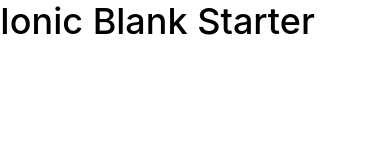
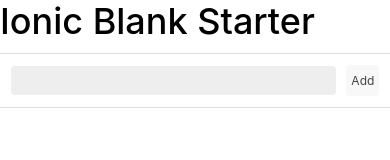
Before and after one commit to huangbop/todo, a website: page www/index.html in a window 390 px wide. Drawn offline with Linux system fonts and the light colour scheme; some packages are replaced by stand-ins of ours; files that its build step writes are made by us from their sources.

Commit message:
Input Add

```diff
--- a/www/index.html
+++ b/www/index.html
@@ -9,8 +9,8 @@
     <link href="css/style.css" rel="stylesheet">
 
     <!-- IF using Sass (run gulp sass first), then uncomment below and remove the CSS includes above
-    <link href="css/ionic.app.css" rel="stylesheet">
-    -->
+         <link href="css/ionic.app.css" rel="stylesheet">
+       -->
 
     <!-- ionic/angularjs js -->
     <script src="lib/ionic/js/ionic.bundle.js"></script>
@@ -27,8 +27,18 @@
       <ion-header-bar class="bar-stable">
         <h1 class="title">Ionic Blank Starter</h1>
       </ion-header-bar>
+
       <ion-content>
+        <div class="list">
+          <div class="item item-input-inset">
+            <label class="item-input-wrapper">
+              <input type="text">
+            </label>
+            <button class="button button-small">Add</button>
+          </div>
+        </div>
       </ion-content>
+
     </ion-pane>
   </body>
 </html>
```
